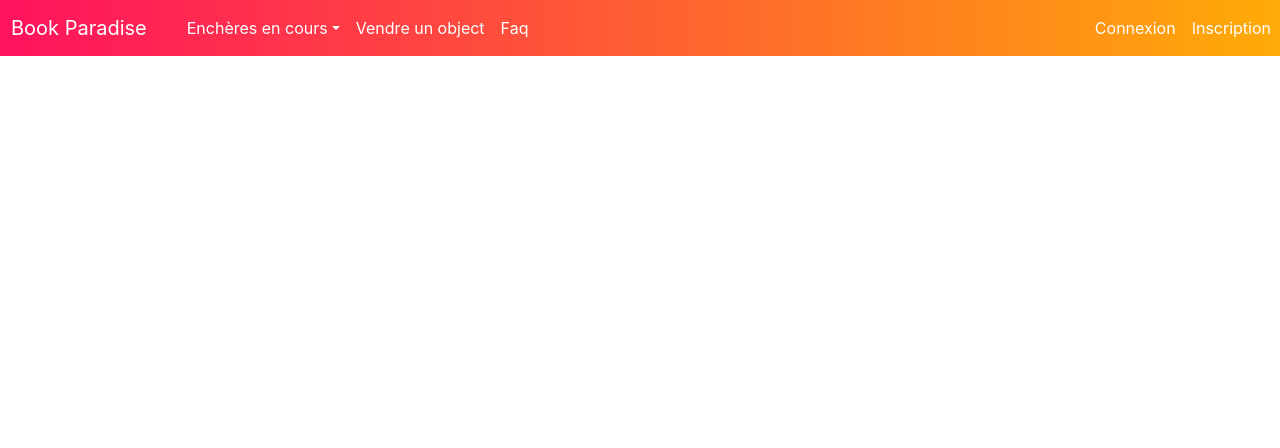
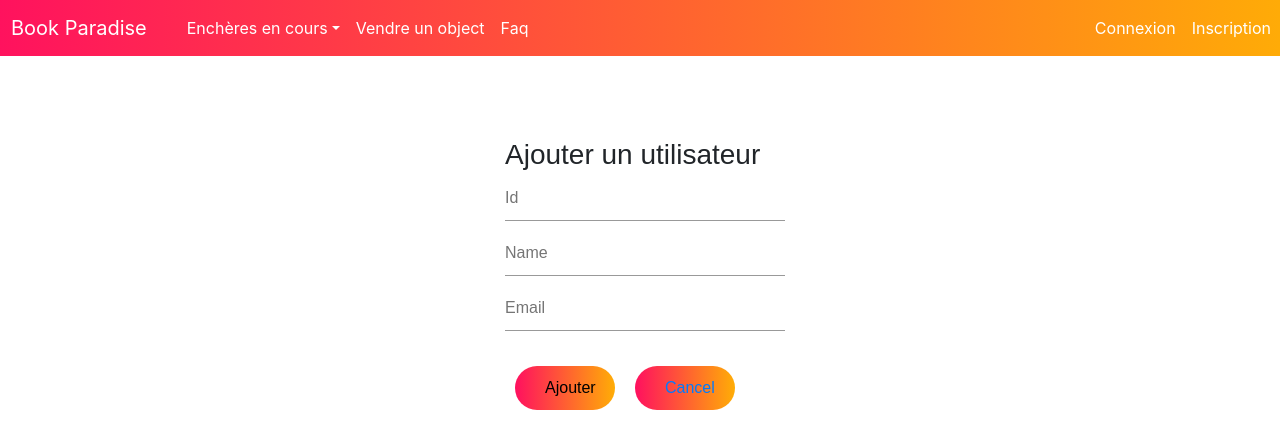
Before and after one commit to simao2018/Projet-UF, a Vue app in the folder vue-uf/: page /newuser in a window 1280 px wide. Shown: the top 448 px of the page. Built offline with nearby package versions, Linux system fonts and the light colour scheme; no server answers; the database is empty.

Commit message:
backoffice users done

```diff
--- a/vue-uf/src/components/Backoffice.vue
+++ b/vue-uf/src/components/Backoffice.vue
@@ -33,7 +33,11 @@
                 class="btn btn-sm btn-outline-secondary"
                 data-toggle="modal"
                 data-target="#addModal"
-              >Ajouter Un Utilisateurs</button>
+              >
+                <router-link to="/newuser" class="btn-floating btn-large red">
+                  <i class="fa fa-plus"></i>
+                </router-link>
+              </button>
             </div>
           </div>
         </div>
--- a/vue-uf/src/components/Newuser.vue
+++ b/vue-uf/src/components/Newuser.vue
@@ -1,14 +1,126 @@
 <template>
-  <div id="new-user">
-    <h3>New user</h3>
+  <div class="form-box">
+    <form @submit.prevent="saveUser" class="input-group" id="login">
+      <h3>Ajouter un utilisateur</h3>
+      <input type="id" class="input-field" placeholder="Id" v-model="users_id" required />
+      <input type="name" class="input-field" placeholder="Name" v-model="users_name" required />
+      <input type="email" class="input-field" placeholder="Email" v-model="users_email" required />
+
+      <button type="submit" class="submit-btn">Ajouter</button>
+      <router-link to="/backoffice" class="submit-btn">Cancel</router-link>
+    </form>
   </div>
 </template>
 
 <script>
+import db from "./firebaseInit";
 export default {
   name: "new-user",
   data() {
-    return {};
+    return {
+      users_id: null,
+      users_name: null,
+      users_email: null
+    };
+  },
+  methods: {
+    saveUser() {
+      db.collection("users")
+        .add({
+          users_id: this.users_id,
+          users_name: this.users_name,
+          users_email: this.users_email
+        })
+        .then(docRef => {
+          console.log("Client added: ", docRef.id);
+          this.$router.push("/backoffice");
+        })
+        .catch(error => {
+          console.error("Error adding users: ", error);
+        });
+    }
   }
 };
 </script>
+<style scoped>
+* {
+  margin: 0;
+  padding: 0;
+  font-family: sans-serif;
+}
+.hero {
+  height: 580px;
+  width: 100%;
+  background-image: linear-gradient(rgba(0, 0, 0, 0.4), rgba(0, 0, 0, 0.4)),
+    url("../assets/livre.jpg");
+  background-position: center;
+  background-size: cover;
+  position: absolute;
+}
+.form-box {
+  width: 380px;
+  height: 430px;
+  position: relative;
+  margin: 6% auto;
+  background: #fff;
+  padding: 5px;
+  overflow: hidden;
+  border-radius: 30px;
+}
+.button-box {
+  width: 320px;
+  margin: 35px auto;
+  position: relative;
+  box-shadow: 0 0 20px 9px #ff61241f;
+  border-radius: 30px;
+}
+.toggle-btn {
+  padding: 10px 30px;
+  cursor: pointer;
+  background: transparent;
+  border: 0;
+  outline: none;
+  position: relative;
+}
+
+.input-group {
+  width: 280px;
+  transition: 0.5s;
+}
+.input-field {
+  width: 100%;
+  padding: 10px 0;
+  margin: 5px 0;
+  border-left: 0;
+  border-top: 0;
+  border-right: 0;
+  border-bottom: 1px solid #999;
+  outline: none;
+  background: transparent;
+}
+.submit-btn {
+  width: 100px;
+  padding: 10px 30px;
+  cursor: pointer;
+  margin: 30px 10px;
+  background: linear-gradient(to right, #ff105f, #ffad06);
+  border: 0;
+  outline: none;
+  border-radius: 30px;
+}
+.check-box {
+  margin: 5px;
+}
+.spn {
+  color: #777;
+  font-size: 12px;
+  bottom: 68px;
+  position: absolute;
+}
+#login {
+  left: 50px;
+}
+#register {
+  left: 450px;
+}
+</style>
--- a/vue-uf/src/components/Viewuser.vue
+++ b/vue-uf/src/components/Viewuser.vue
@@ -10,7 +10,7 @@
     <button type="button" class="btn btn-primary">
       <router-link to="/backoffice" class="btn grey">Back</router-link>
     </button>
-    <button type="button" class="btn grey" @click="deleteUser">Delete</button>
+    <button @click="deleteUser" type="button" class="btn grey">Delete</button>
   </div>
 </template>
 
--- a/vue-uf/src/main.js
+++ b/vue-uf/src/main.js
@@ -11,6 +11,7 @@ import Vendre from "./components/Vendre";
 import Encheres from "./components/Encheres";
 import Backoffice from "./components/Backoffice";
 import Viewuser from "./components/Viewuser";
+import Newuser from "./components/Newuser";
 
 import store from "./store"
 
@@ -34,6 +35,7 @@ const router = new VueRouter({
     { path: '/vendre', component: Vendre },
     { path: '/backoffice', component: Backoffice },
     { path: '/viewuser', name: 'view-user', component: Viewuser },
+    { path: '/newuser', name: 'new-user', component: Newuser },
     { path: '/:id_livre', name: 'livre', component: Encheres }
 
   ]
```
